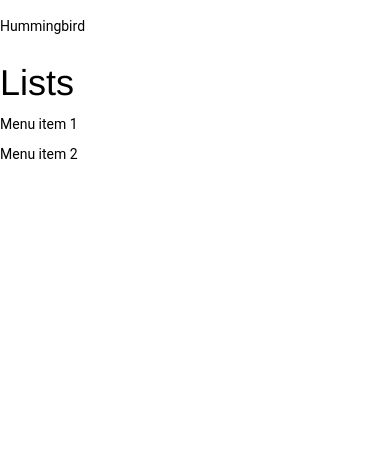
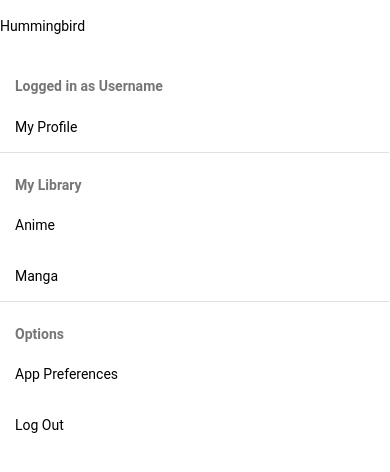
Before and after one commit to old-mar/Hummingsync-Ionic, a website: page www/index.html in a window 390 px wide. Drawn offline with Linux system fonts and the light colour scheme; some packages are replaced by stand-ins of ours; files that its build step writes are made by us from their sources; files whose address does not match are found by name; a web font is replaced by a local one.

Commit message:
Added sidebar items

```diff
--- a/www/index.html
+++ b/www/index.html
@@ -63,12 +63,36 @@
 
       <!-- LEFT MENU -->
       <ion-side-menu side="left">
-          <ion-header-bar class="bar-dark">
+          <!-- <ion-header-bar class="bar-clear">
             <h1 class="title">Lists</h1>
-          </ion-header-bar>
+          </ion-header-bar> -->
           <ion-content class="has-subheader">
-            <p>Menu item 1</p>
-            <p>Menu item 2</p>
+            <div class="list">
+            <a class="item item-divider">
+             Logged in as Username
+            </a>
+            <a class="item">
+             My Profile
+            </a>
+            <a class="item item-divider">
+             My Library
+            </a>
+            <a class="item">
+             Anime
+            </a>
+            <a class="item">
+             Manga
+            </a>
+            <a class="item item-divider">
+             Options
+            </a>
+            <a class="item">
+             App Preferences
+            </a>
+            <a class="item">
+             Log Out
+            </a>
+          </div>
           </ion-content>
         </ion-view>
       </ion-side-menu>
```
